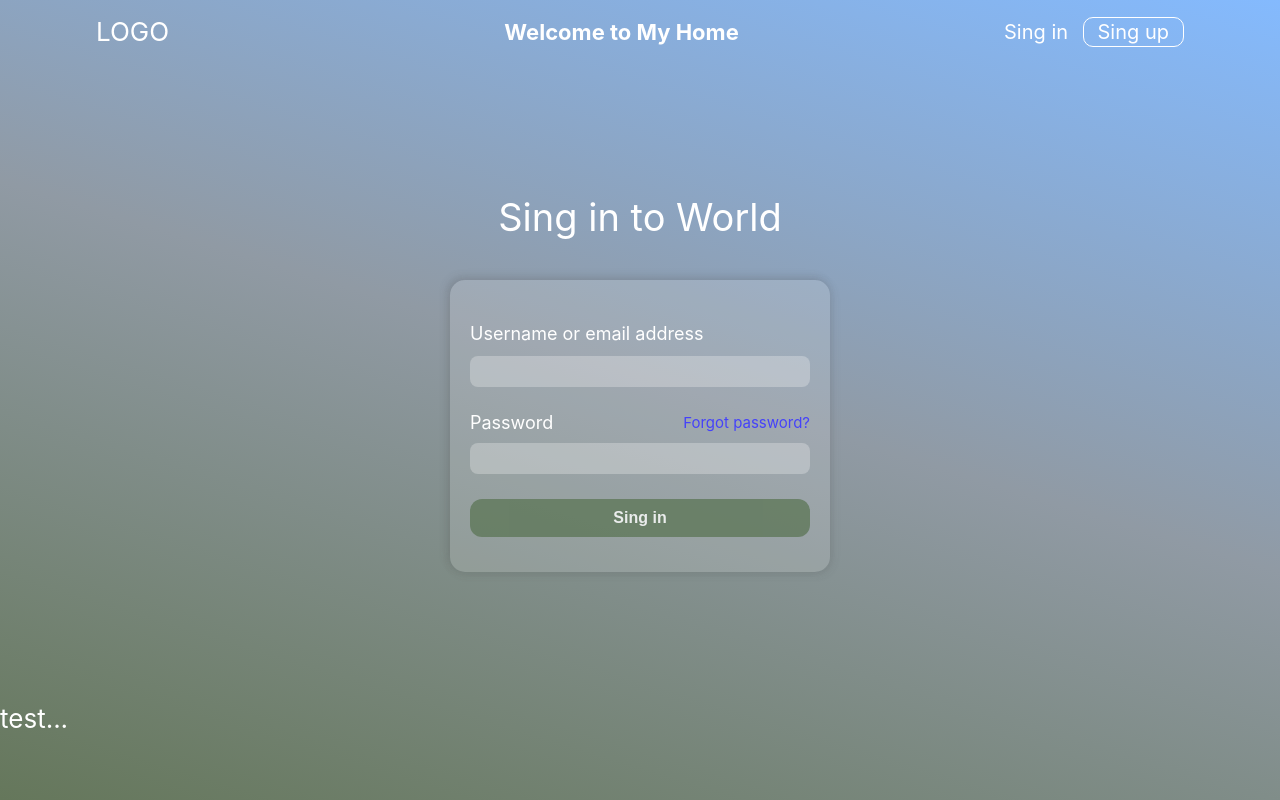
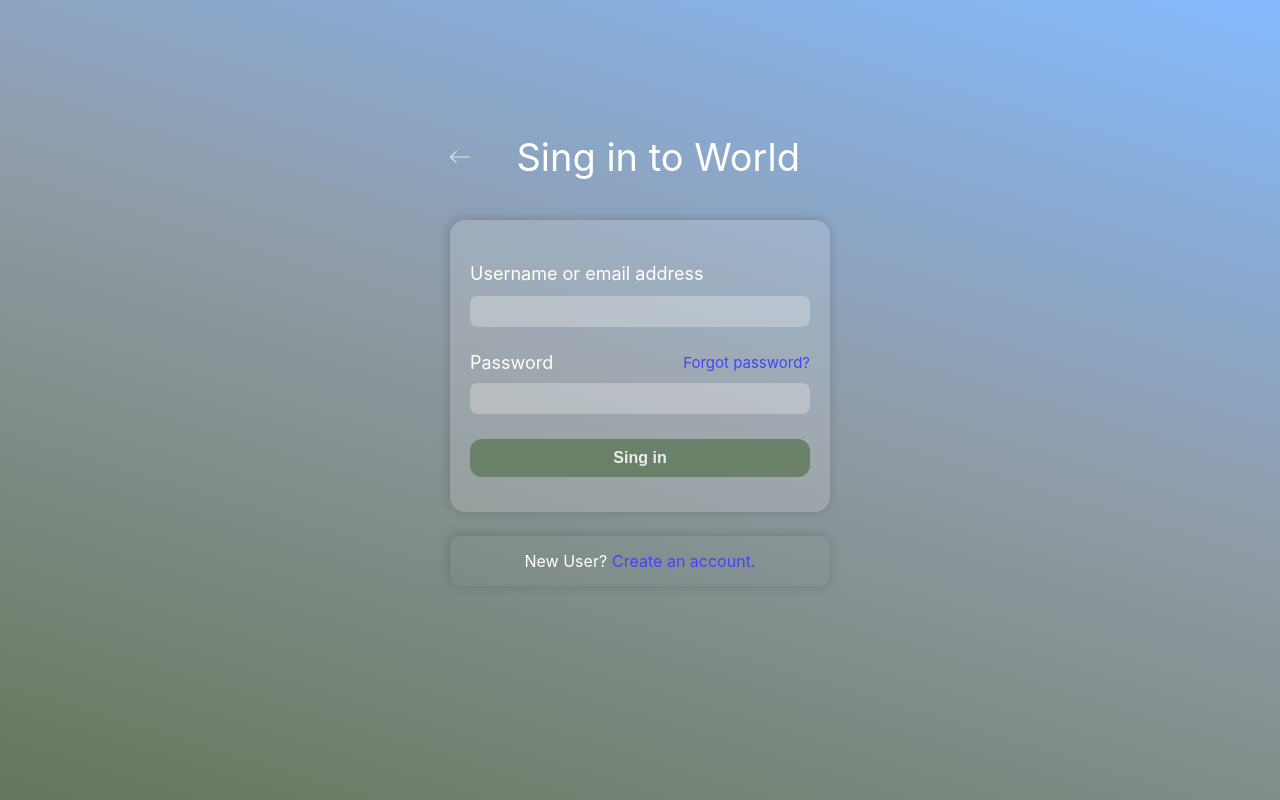
Before and after one commit to EGalinevsky/my-newProject, a React (Create React App) app: page /login in a window 1280 px wide. Built offline with nearby package versions, Linux system fonts and the light colour scheme.

Commit message:
add header to component major

```diff
--- a/src/App.tsx
+++ b/src/App.tsx
@@ -1,6 +1,5 @@
 import React from 'react';
 import './App.css';
-import Header from './components/Header/Header';
 import {
   BrowserRouter as Router,
 
@@ -11,12 +10,8 @@ function App() {
   return (
     <div className="App">
       <Router>
-        <Header/>
-        <div className='section-body'>
           <Routers />
-        </div>
       </Router>
-      test...
     </div>
   );
 }
--- a/src/Pages/Major/index.tsx
+++ b/src/Pages/Major/index.tsx
@@ -1,9 +1,13 @@
 import React from 'react'
+import Header from '../../components/Header/Header'
 
 export const Major = () => {
     return (
         <>
-            <div>Major</div>
+            <Header />
+            <div className='section-body'>
+                <div>Major</div>
+            </div>
         </>
     )
 }
--- a/src/components/Form/form.module.scss
+++ b/src/components/Form/form.module.scss
@@ -1,18 +1,34 @@
 @import '../../styles/variable.scss';
 
-.wrapper_form{
+.wrapper_form {
     width: 380px;
+    min-height: 90vh;
     margin: 0 auto;
     display: flex;
     flex-direction: column;
+    justify-content: center;
     align-items: center;
     box-sizing: border-box;
+
     .form_header{
+        display: flex;
+        width: 100%;
+        align-items: center;
+        justify-content: flex-start;
+        & a {
+            margin-right: 2.9rem;
+            & img {
+                opacity: 0.7;
+            }
+        }
+    }
+
+    .form_title {
         font-size: 38px;
         font-weight: normal;
     }
 
-    .auth_form_body{
+    .auth_form_body {
         display: flex;
         flex-direction: column;
         width: 100%;
@@ -22,48 +38,50 @@
         padding: 35px 20px;
         background-color: #f1f1f129;
 
-        .auth_item{
+        .auth_item {
             margin-top: 1.6rem;
         }
 
-        .login_title{
+        .login_title {
             font-size: 18px;
         }
 
-        .login_input{
+        .login_input {
             display: block;
             border: 1px solid #474747;
             margin-top: .6rem;
             border-radius: 8px;
-            background: rgba(243, 243, 243, 0.299) ;
+            background: rgba(243, 243, 243, 0.299);
             padding: 5px 12px;
             font-size: 18px;
             border: none;
         }
-        .login_block{
+
+        .login_block {
             display: block;
             width: 100%;
         }
 
-        .auth_password{
+        .auth_password {
             display: flex;
             justify-content: space-between;
             align-items: center;
             margin-top: 20px;
 
-            .label_link{
+            .label_link {
                 text-decoration: none;
                 font-size: 15px;
                 color: #4542fa;
-                &:hover{
+
+                &:hover {
                     opacity: .8;
                 }
             }
         }
 
-        .btn_sent{
+        .btn_sent {
             width: 100%;
-            padding: 10px ;
+            padding: 10px;
             background-color: #5f785a;
             border: none;
             border-radius: 12px;
@@ -74,9 +92,34 @@
             font-size: 16px;
             font-weight: 600;
             transition: opacity .2s ease-in;
-            &:hover{
+
+            &:hover {
                 opacity: .6;
             }
         }
     }
+
+    .auth_form_footer {
+        display: flex;
+        justify-content: center;
+        padding: 15px;
+        margin-top: 1.5rem;
+        width: 100%;
+        box-shadow: 0.1rem 0.1rem 0.6rem #47474727, -0.2rem -0.2rem 0.5rem #47474727;
+        border-radius: 10px;
+
+        & p {
+            font-size: 16px;
+            margin-right: 5px;
+        }
+
+        & a {
+            font-size: 16px;
+            text-decoration: none;
+            color: #4542fa;
+            &:hover{
+                opacity: .8;
+            }
+        }
+    }
 }
--- a/src/components/Form/index.tsx
+++ b/src/components/Form/index.tsx
@@ -1,12 +1,19 @@
 import React from 'react'
+import { Link } from 'react-router-dom'
 import s from './form.module.scss'
+import Back from './../../assets/BackIcon.svg'
 
 const Form = () => {
     return (
         <div className={s.wrapper_form}>
-            <h2 className={s.form_header}>
-                Sing in to World
-            </h2>
+            <div className={s.form_header}>
+                <Link to='/'>
+                    <img className={s.search__img} src={Back} alt="Back" title='Back to home' />
+                </Link>
+                <h2 className={s.form_title}>
+                    Sing in to World
+                </h2>
+            </div>
             <div className={s.auth_form_body}>
                 <form>
                     <div>
@@ -23,6 +30,14 @@ const Form = () => {
                     <input value='Sing in' type="submit" className={s.btn_sent} />
                 </form>
             </div>
+            <div className={s.auth_form_footer}>
+                <p>
+                    New User?
+                </p>
+                <Link to='/singup'>
+                    Create an account.
+                </Link>
+            </div>
         </div>
     )
 }
--- a/src/components/Routers/index.tsx
+++ b/src/components/Routers/index.tsx
@@ -3,9 +3,9 @@ import {
     Routes,
     Route,
 } from "react-router-dom";
-import Login from '../../Pages/Authorization/Login';
-import SingUp from '../../Pages/Authorization/SingUp';
-import { Major } from '../../Pages/Major';
+import Login from '../../pages/Authorization/Login';
+import SingUp from '../../pages/Authorization/SingUp';
+import { Major } from '../../pages/Major';
 
 export default function Routers() {
     return (
```
Also changed, not shown: src/assets/BackIcon.svg (added), 1 other file (tests, documents, lock files or other folders).
